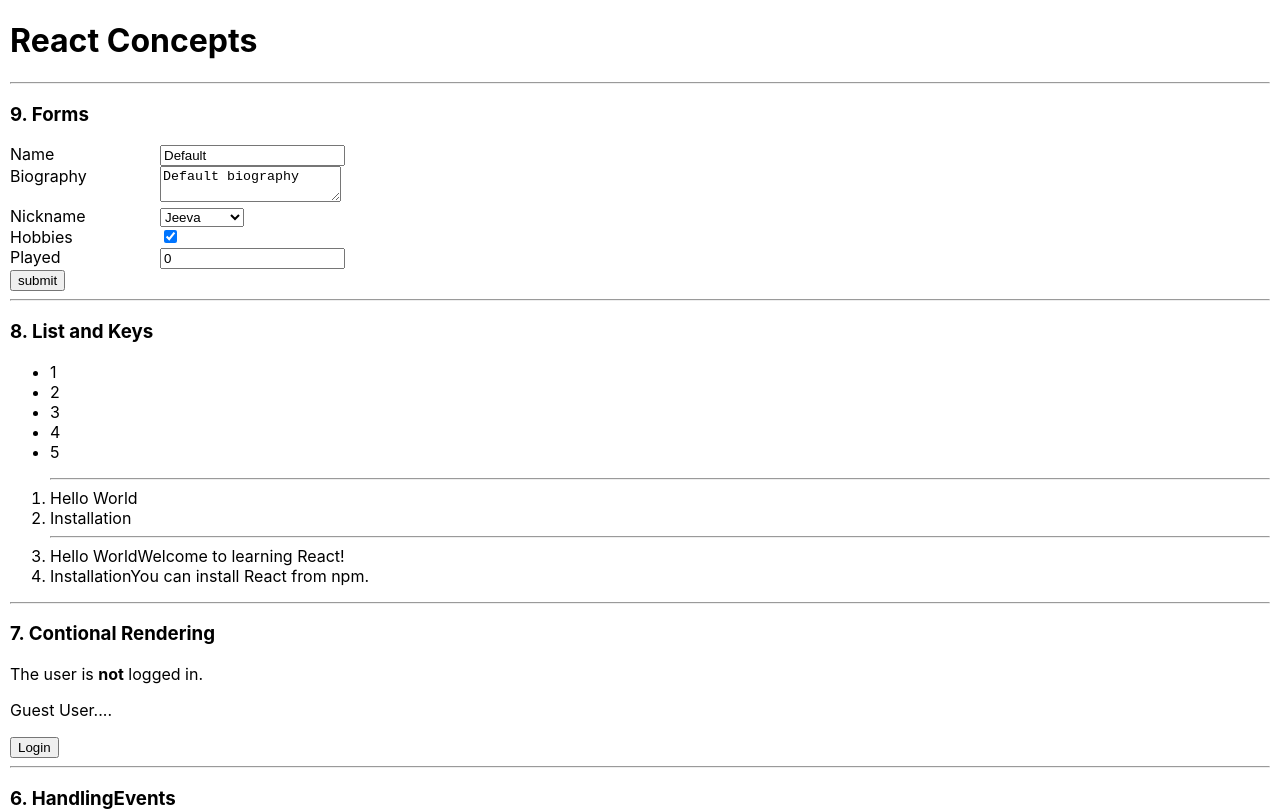
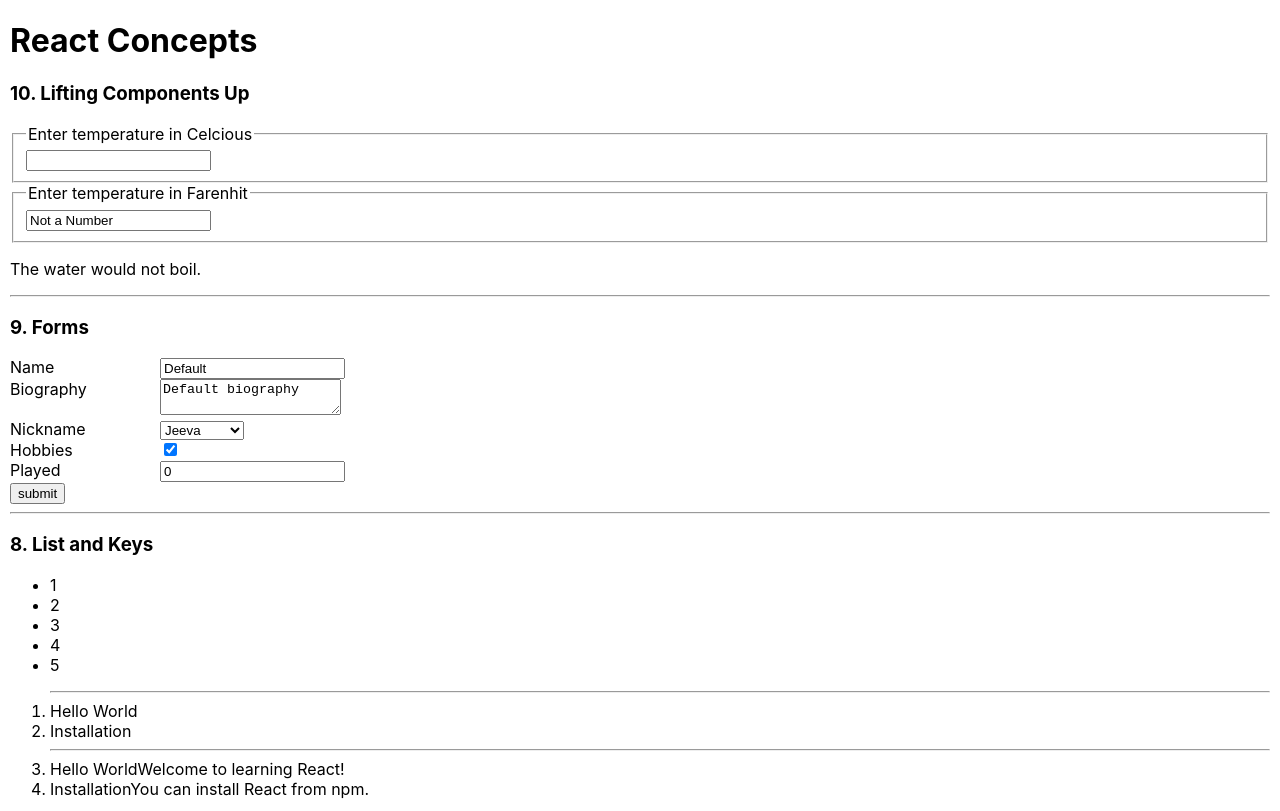
Before and after one commit to jeevanathg/react-concepts, a React (Create React App) app: page / in a window 1280 px wide. Shown: the top 811 px of the page. Built offline with nearby package versions, Linux system fonts and the light colour scheme.

Commit message:
Main Concepts: 10. Lifting Compoents Up

```diff
--- a/src/App.js
+++ b/src/App.js
@@ -3,6 +3,7 @@
 import ContionalRendering from "./mainConcepts/ConditionalRendering";
 import ListandKeys from "./mainConcepts/ListAndKeys";
 import Forms from "./mainConcepts/Forms";
+import LiftingStateUp from "./mainConcepts/LiftingStateUp";
 
 const userData = {
   firstname: "Jeevanath",
@@ -26,6 +27,7 @@
   return (
     <>
       <h1>React Concepts</h1>
+      <LiftingStateUp />
       <Forms />
       <ListandKeys />
       <ContionalRendering />
--- /dev/null
+++ b/src/mainConcepts/LiftingStateUp.jsx
@@ -0,0 +1,108 @@
+const { Component } = require("react");
+
+function Boilingverdict(props) {
+  if (props.celcious >= 100) {
+    return <p>The water would boil.</p>;
+  } else {
+    return <p>The water would not boil.</p>;
+  }
+}
+
+function toCelcious(fahrenheit) {
+  return ((fahrenheit - 32) * 5) / 9;
+}
+
+function toFarenhit(celsius) {
+  return (celsius * 9) / 5 + 32;
+}
+
+function tryConvert(temperature, covert) {
+  const input = parseFloat(temperature);
+  if (Number.isNaN(input)) {
+    return "Not a Number";
+  }
+  const output = covert(input);
+  const rounded = Math.round((output * 1000) / 1000);
+  return rounded.toString();
+}
+
+const scaleNames = {
+  c: "Celcious",
+  f: "Farenhit",
+};
+
+class TemperatureInput extends Component {
+  constructor(props) {
+    super();
+    this.handleOnChange = this.handleOnChange.bind(this);
+  }
+  handleOnChange(event) {
+    this.props.onTemperatureChange(event.target.value);
+  }
+  render() {
+    const temperature = this.props.temperature;
+    const scale = this.props.scale;
+    return (
+      <fieldset>
+        <legend>Enter temperature in {scaleNames[scale]} </legend>
+        <input
+          name="temperature"
+          type="text"
+          value={temperature}
+          onChange={this.handleOnChange}
+        />
+      </fieldset>
+    );
+  }
+}
+
+class LiftingStateUp extends Component {
+  constructor() {
+    super();
+    this.state = {
+      temperature: "",
+      scale: "c",
+    };
+    this.handleCelciousChange = this.handleCelciousChange.bind(this);
+    this.handleFarenhitChange = this.handleCelciousChange.bind(this);
+  }
+  handleCelciousChange(temperature) {
+    this.setState({
+      temperature,
+      scale: "c",
+    });
+  }
+  handleFarenhitChange(temperature) {
+    this.setState({
+      temperature,
+      scale: "f",
+    });
+  }
+
+  render() {
+    const scale = this.state.scale;
+    const temperature = this.state.temperature;
+    const celcious =
+      scale === "f" ? tryConvert(temperature, toCelcious) : temperature;
+    const fahrenheit =
+      scale === "c" ? tryConvert(temperature, toFarenhit) : temperature;
+    return (
+      <div>
+        <h3>10. Lifting Components Up</h3>
+        <TemperatureInput
+          scale="c"
+          onTemperatureChange={this.handleCelciousChange}
+          temperature={celcious}
+        />
+        <TemperatureInput
+          scale="f"
+          onTemperatureChange={this.handleFarenhitChange}
+          temperature={fahrenheit}
+        />
+        <Boilingverdict celcious={celcious} />
+      </div>
+    );
+  }
+}
+
+export default LiftingStateUp;
```
